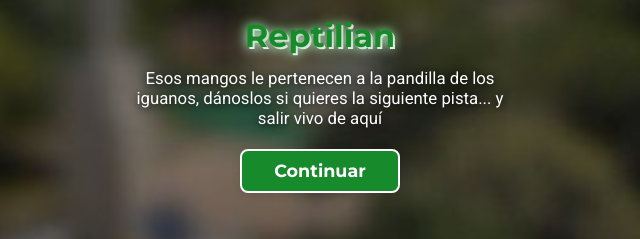
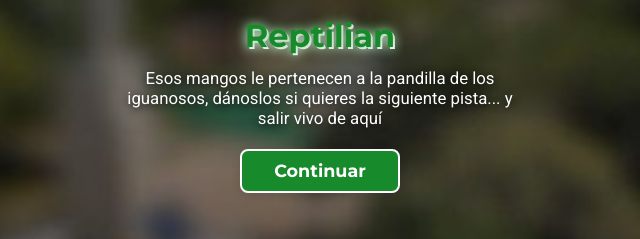
Before and after one commit to Danjua77/Iguana.Puzzle, a plain HTML site: page index.html in a window 1280 px wide. Both pictures are taken after a click on the button "Continuar". Shown: the part 444-683 px from the top of the page, 320-960 px from the left. Drawn offline with Linux system fonts and the light colour scheme.

Commit message:
Update index.html

```diff
--- a/index.html
+++ b/index.html
@@ -319,7 +319,7 @@
         const btnContinuar = document.getElementById('btn-continuar');
         btnContinuar.addEventListener('click', function() {
             if (arbolChanDialogStep === 0) {
-                arbolChanTexto.innerHTML = "Esos mangos le pertenecen a la pandilla de los iguanos, dánoslos si quieres la siguiente pista... y salir vivo de aquí";
+                arbolChanTexto.innerHTML = "Esos mangos le pertenecen a la pandilla de los iguanosos, dánoslos si quieres la siguiente pista... y salir vivo de aquí";
                 arbolChanDialogStep = 1;
             } else {
                 // Reemplaza el juego de ping pong por el juego del círculo defensor
```
